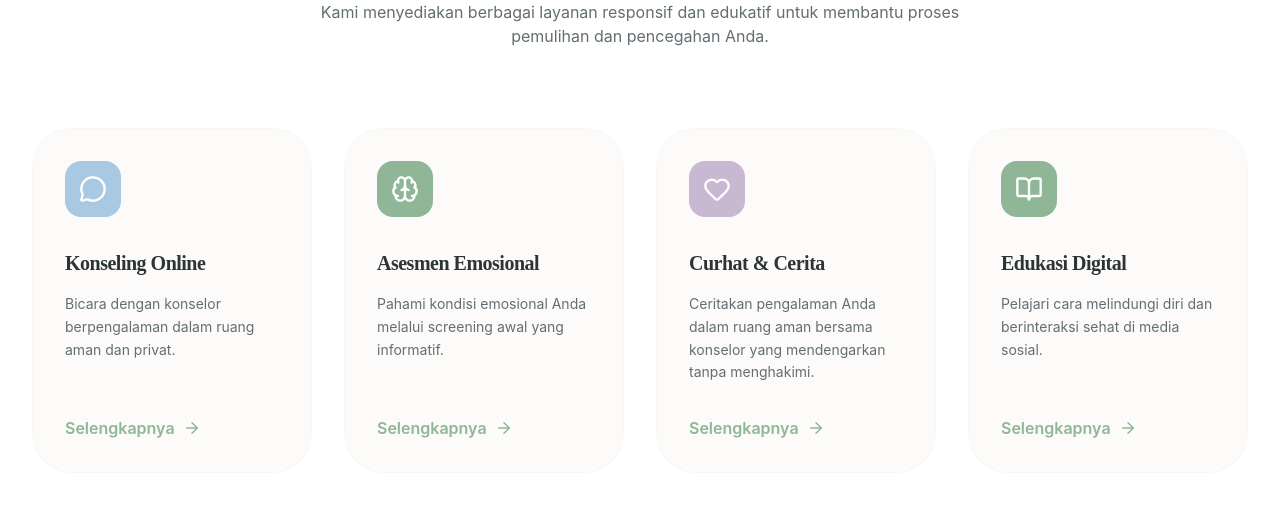
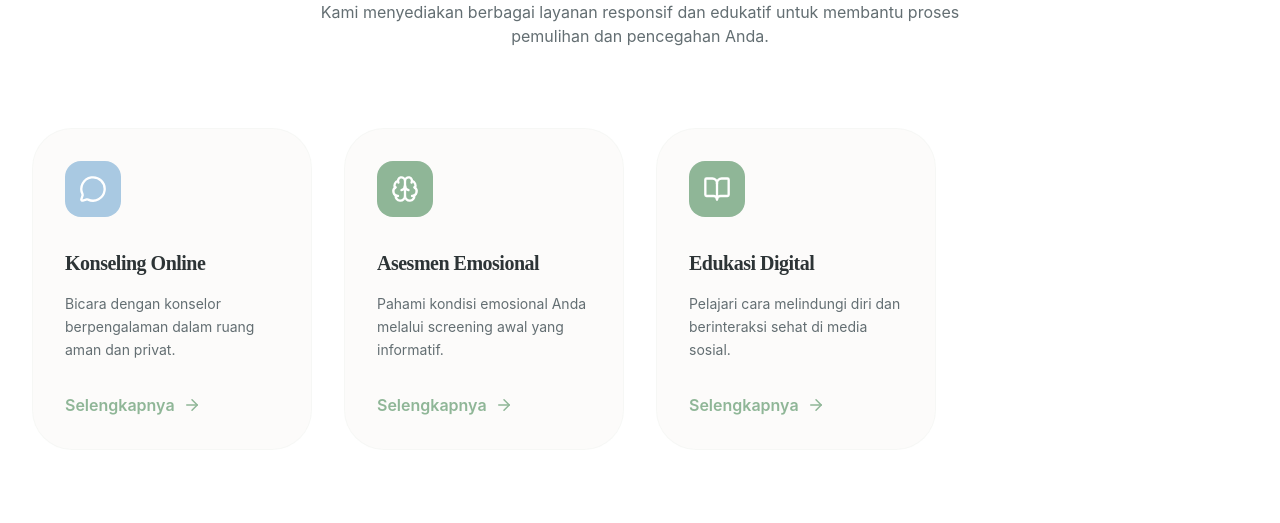
Before and after one commit to Arukahrt/ruang-pulih, a React (Vite) app: page / in a window 1280 px wide. Shown: the part 1000-1523 px from the top of the page. Built offline with nearby package versions, Linux system fonts and the light colour scheme.

Commit message:
feat(home): remove Curhat & Cerita card from services grid
Co-Authored-By: Claude Sonnet 4.6 <noreply@anthropic.com>

```diff
--- a/scr/pages/Home.tsx
+++ b/scr/pages/Home.tsx
@@ -18,13 +18,6 @@ const services = [
     icon: Brain,
     color: 'bg-primary-sage',
     path: '/assessment'
-  },
-  {
-    title: 'Curhat & Cerita',
-    description: 'Ceritakan pengalaman Anda dalam ruang aman bersama konselor yang mendengarkan tanpa menghakimi.',
-    icon: Heart,
-    color: 'bg-primary-lavender',
-    path: '/counseling'
   },
   {
     title: 'Edukasi Digital',
```
